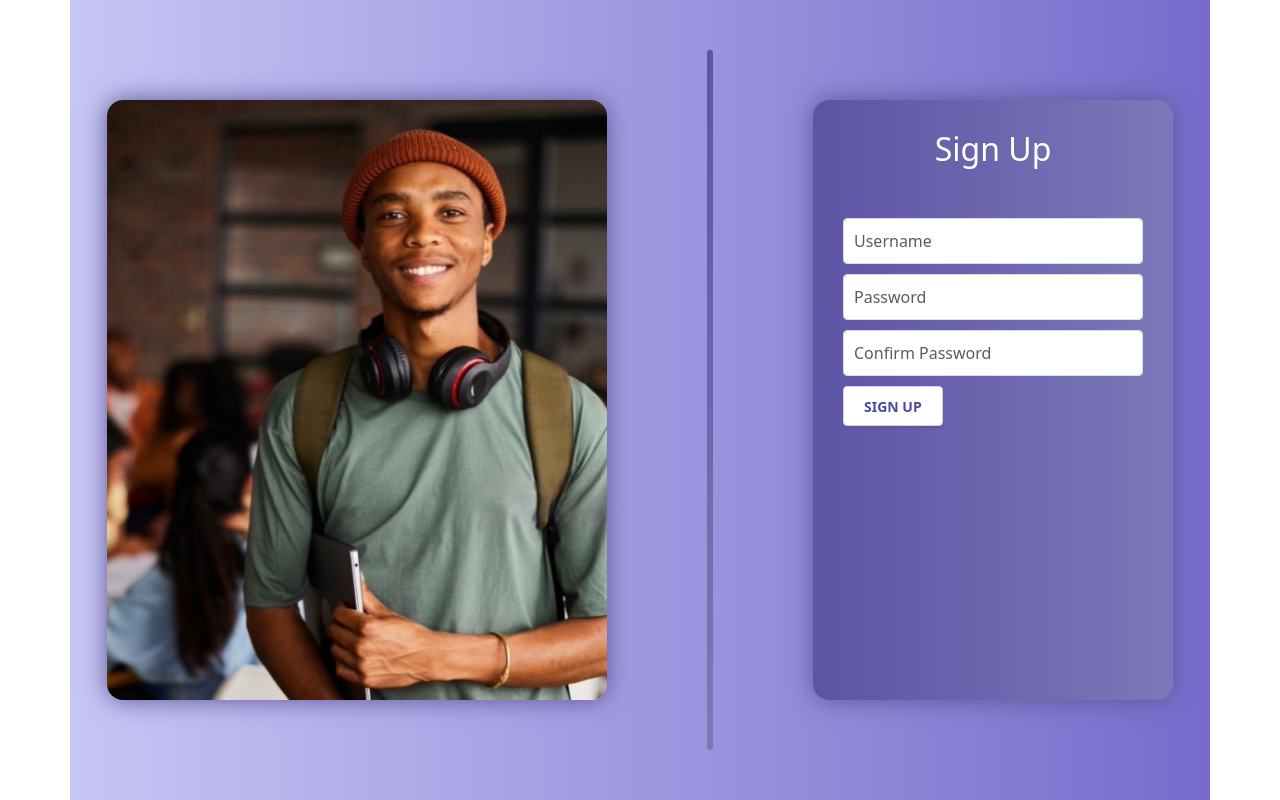
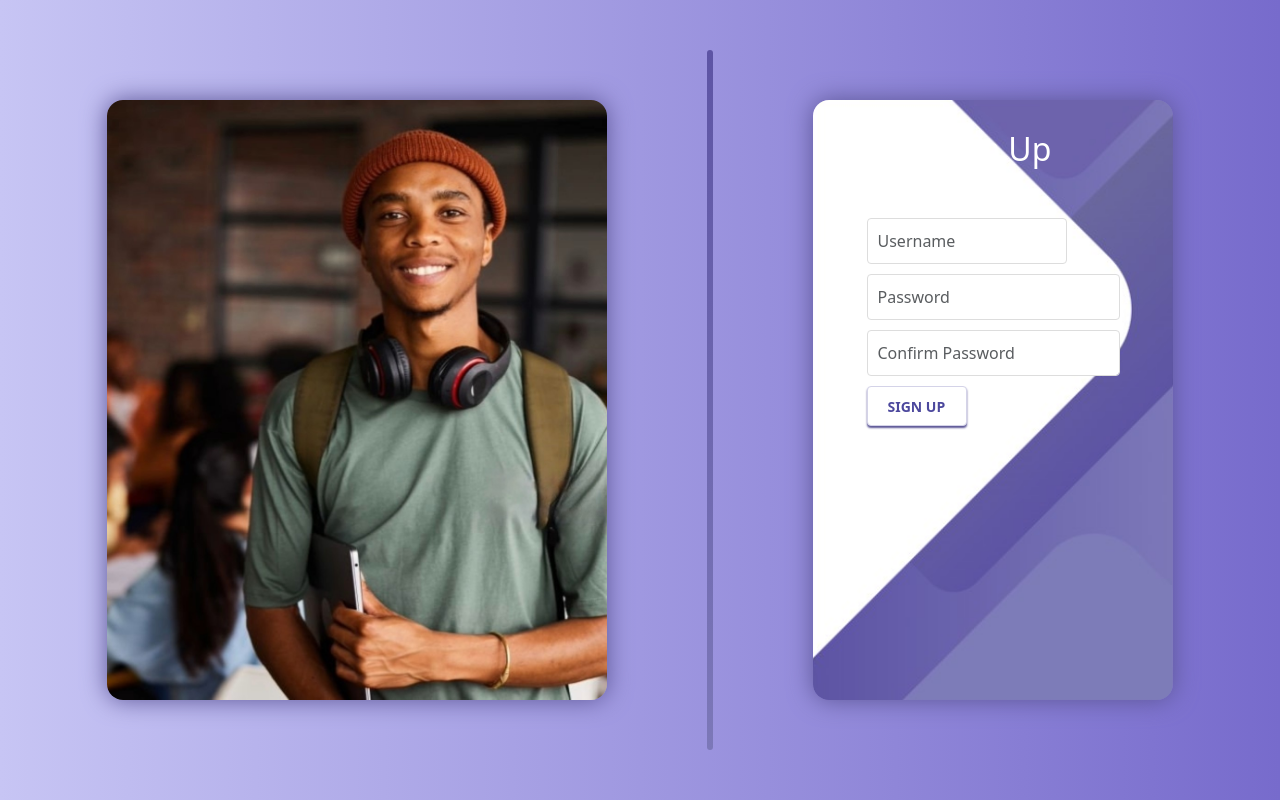
Before and after one commit to Tamanna130/CS-frontend, a React (Create React App) app: page /signup in a window 1280 px wide. Built offline with nearby package versions, Linux system fonts and the light colour scheme.

Commit message:
Updated the fetch url

```diff
--- a/src/pages/Loginpage.js
+++ b/src/pages/Loginpage.js
@@ -13,7 +13,8 @@ const Loginpage = () => {
 
     try {
       // Simulated API call to authenticate user
-      const response = await fetch("/api/login", {
+      const response = await fetch("http://localhost:5000",
+        {
         method: "POST",
         headers: {
           "Content-Type": "application/json",
--- a/src/pages/Signuppage.js
+++ b/src/pages/Signuppage.js
@@ -1,6 +1,7 @@
 import React, { useState } from "react";
 import { Form, FormGroup, FormControl, Button, Alert } from "react-bootstrap";
 import StudentImage from "../templates/Base/images/student.jpg";
+import LoginImage from "../templates/Base/images/Capture.png"
 
 const Signuppage = () => {
  const [username, setUsername] = useState("");
@@ -32,7 +33,7 @@ const Signuppage = () => {
 
  return (
     <div
-      className="container"
+      className="base"
       style={{
         display: "flex",
         flexDirection: "row",
@@ -83,7 +84,7 @@ const Signuppage = () => {
       <div
         className="right"
         style={{
-          background: "linear-gradient(90deg, #5D54A4, #7C78B8)",
+          // background: "linear-gradient(90deg, #5D54A4, #7C78B8)",
           boxShadow: "0px 0px 24px #5C5696",
           borderRadius: "16px",
           overflow: "hidden",
@@ -91,9 +92,13 @@ const Signuppage = () => {
           width: "360px",
           display: "flex",
           flexDirection: "column",
-          backgroundImage: "../templates/Base/images/Capture.PNG",
+          backgroundImage: `url(${LoginImage})`,
+          backgroundSize: "cover",
+          backgroundRepeat: "no-repeat",
+          // backgroundPosition: "-5% -5%",
           // justifyContent: "center",
           alignItems: "center",
+
         }}
       >
       <h2 className="signup_title" style={{
@@ -115,7 +120,7 @@ const Signuppage = () => {
               borderRadius: "4px",
               padding: "10px",
               marginBottom: "10px",
-              width: "300px"
+              width: "200px"
             }}
           />
         </FormGroup>
--- a/src/pages/forum.js
+++ b/src/pages/forum.js
@@ -34,7 +34,7 @@ export default function DiscussionForum() {
   const addPosts = async (e) => {
     e.preventDefault();
 
-        await fetch('http://127.0.0.1:3000/api/post/create', {
+        await fetch("http://localhost:5000", {
         method: 'POST',
         body: JSON.stringify({
             title: title,
@@ -60,7 +60,7 @@ export default function DiscussionForum() {
 };
 
     useEffect(() => {
-      fetch('http://127.0.0.1:3000/api/post/all')
+      fetch("http://localhost:5000")
          .then((response) => response.json())
          .then((data) => {
             console.log(data);
--- a/src/pages/homePage.js
+++ b/src/pages/homePage.js
@@ -7,7 +7,6 @@ import SectionCard from '../templates/Base/HomepageCards';
 export default function Home() {
   return (
     <>
-        <AppHeader></AppHeader>
         <HomeCarousel></HomeCarousel>
 
         <Container>
```
